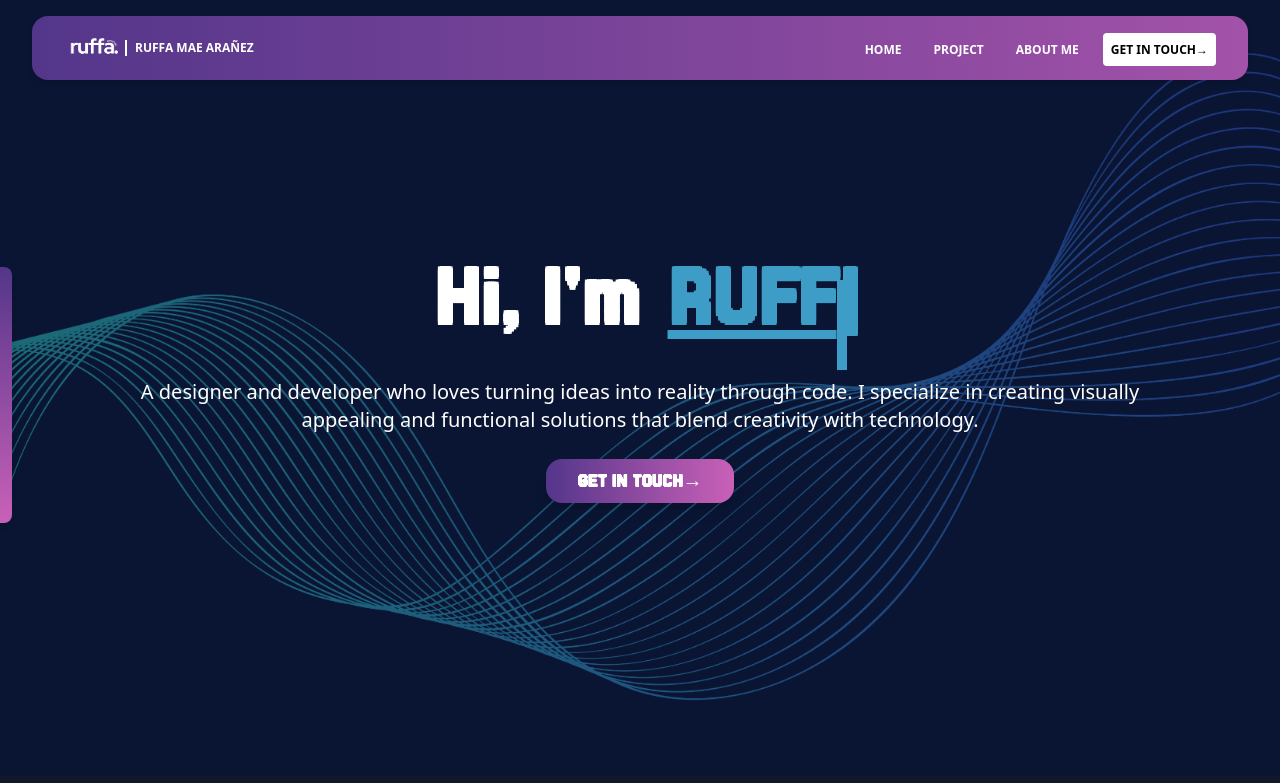
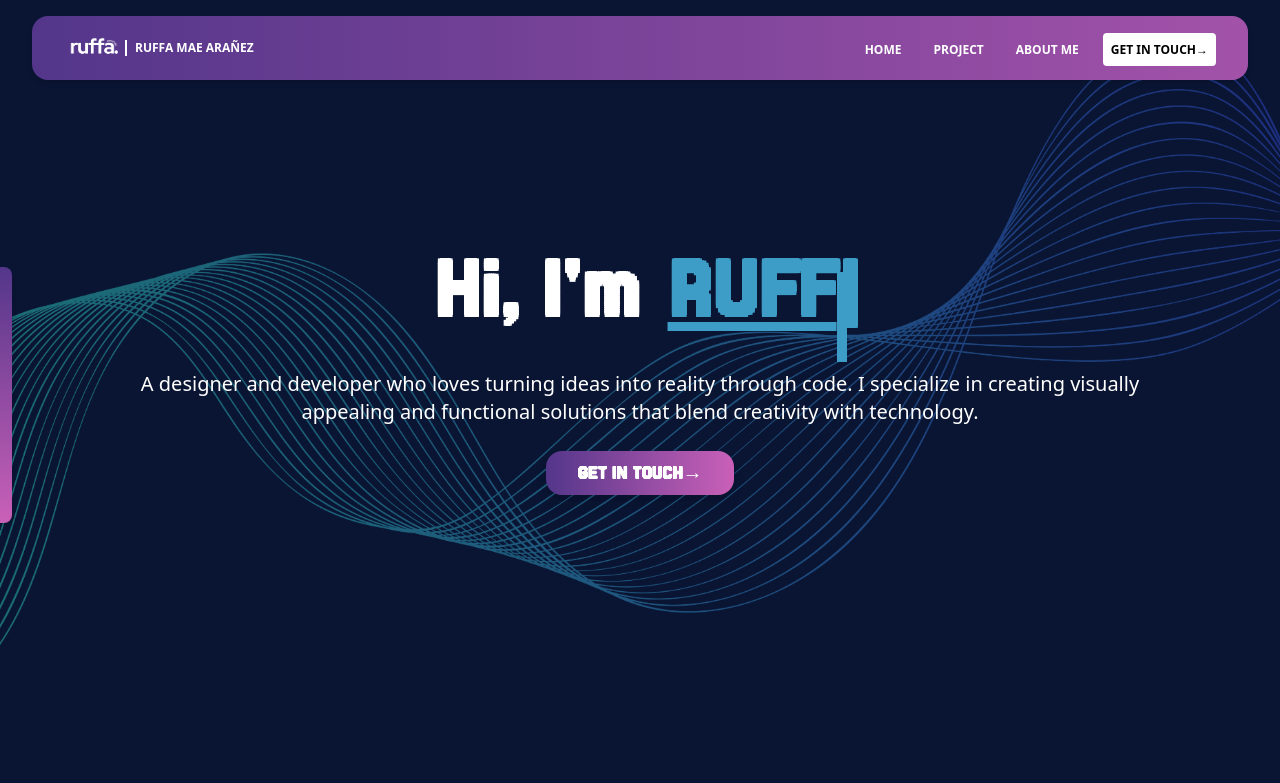
Before and after one commit to ruffaaaaa/react-portfolio, a React (Vite) app: page / in a window 1280 px wide. Shown: the top 783 px of the page. Built offline with nearby package versions, Linux system fonts and the light colour scheme.

Commit message:
dec 29, 11:46pm

```diff
--- a/src/section/header.jsx
+++ b/src/section/header.jsx
@@ -33,9 +33,9 @@ function Header() {
   return (
     <>
       <header
-        className="header text-white py-[17.5rem] px-6 text-center animate-background fade-in"
+        className="header text-white pt-[17rem] pb-[12rem] px-6 text-center animate-background fade-in"
         style={{
-          backgroundImage: "url('/images/bg-header.png')",
+          backgroundImage: "url('/images/bg-header.png')", // Ensure this path is correct
           backgroundSize: "cover",
           backgroundPosition: "center",
           marginTop: "-4rem",
@@ -82,7 +82,7 @@ function Header() {
           }
         }
 
-        /* Background animation */
+        /* Background image animation */
         @keyframes background-animation {
           0% {
             background-position: 0% 0%;
@@ -97,6 +97,7 @@ function Header() {
 
         .animate-background {
           animation: background-animation 20s ease infinite;
+          background-size: 120% 120%; /* This will scale the background image to make it move */
         }
 
         /* Fade-in effect */
--- a/src/section/project.jsx
+++ b/src/section/project.jsx
@@ -51,7 +51,7 @@ function Project() {
 
   return (
     <div id="project">
-      <div className="pt-24 pb-12 bg-gray-900">
+      <div className="pt-24 pb-12">
         <div className="items-center justify-center text-center mb-12">
           <h1
             className={`font-jersey text-[#3D9DC7] text-3xl uppercase lg:text-5xl animate-fade-in mb-8 ${
```
